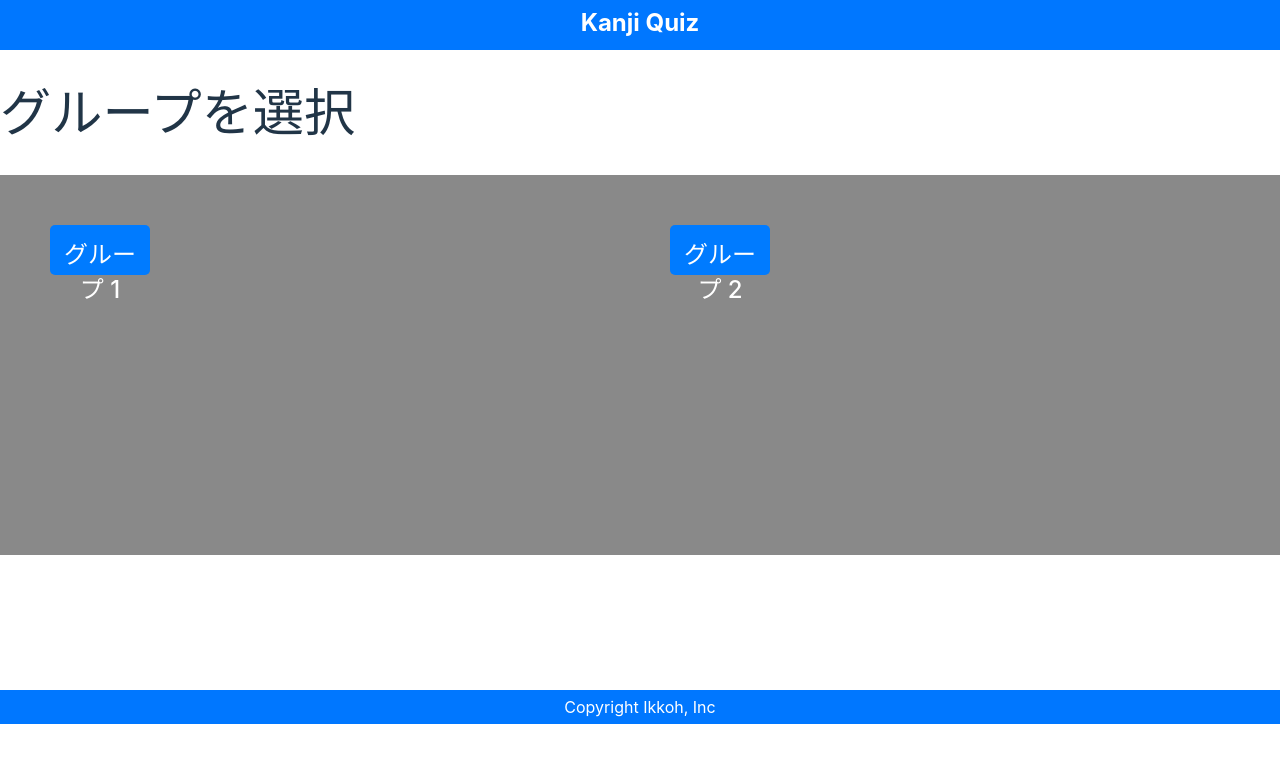
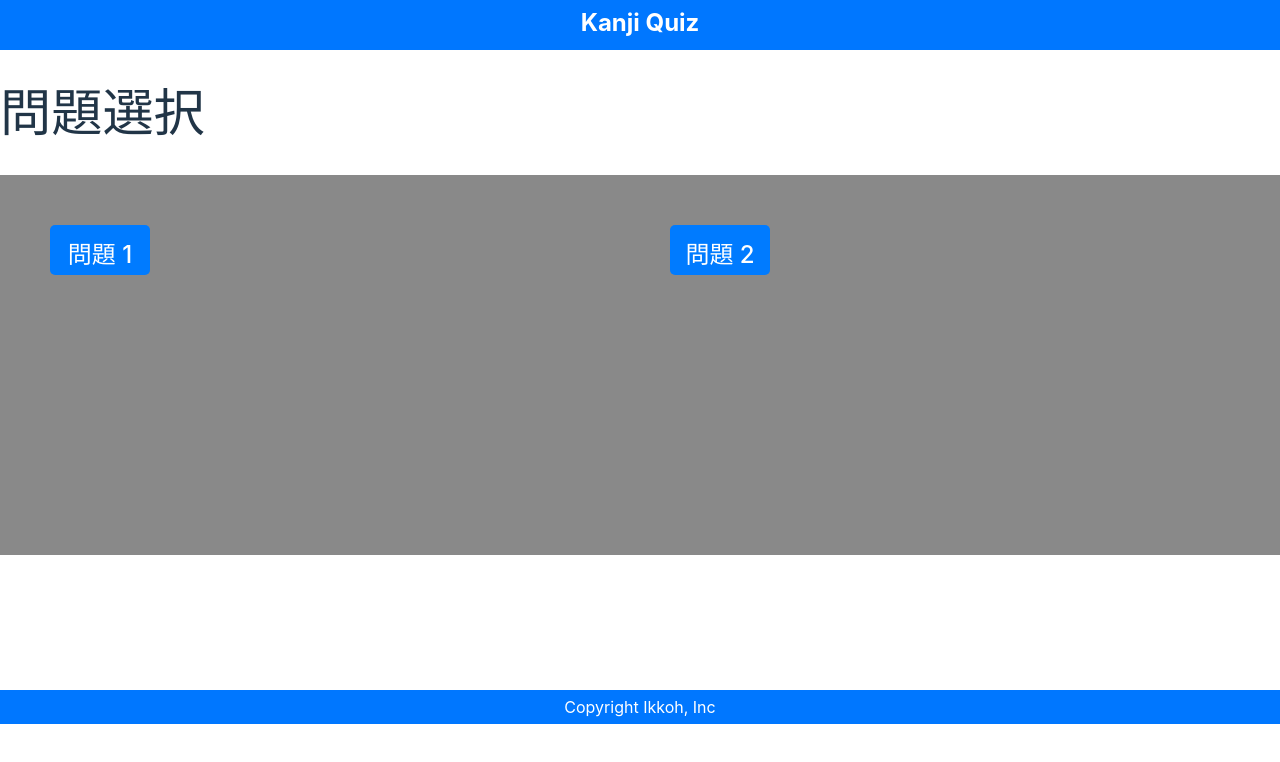
Before and after one commit to woodygaragelab/ikkohquiz, a React (Vite) app: page / in a window 1280 px wide. Shown: the top 762 px of the page. Built offline with nearby package versions, Linux system fonts and the light colour scheme.

Commit message:
ボタンテキスト修正

```diff
--- a/src/Quiz.jsx
+++ b/src/Quiz.jsx
@@ -87,11 +87,11 @@ const QuizApp = () => {
       <Header/>
       {showGroupSelect ? (
         <div className="main">
-          <h1>グループを選択</h1>
+          <h1>問題選択</h1>
           <div className="answer">
             {[1, 2].map(group => (
               <button key={group} className="button" onClick={() => handleGroupSelect(group)}>
-                グループ {group}
+                問題 {group}
               </button>
             ))}
           </div>
@@ -100,7 +100,7 @@ const QuizApp = () => {
         <div className="main">
           <h1>クイズ結果</h1>
           <h2>正解率:{score / questions.length * 100}%  ({score} / {questions.length})</h2>
-          <button className="button" onClick={() => handleNextClick()}>グループ選択に戻る</button>
+          <button className="button" onClick={() => handleNextClick()}>問題選択</button>
         </div>
       ) : questions.length > 0 ? (
         <div className="main">
```
